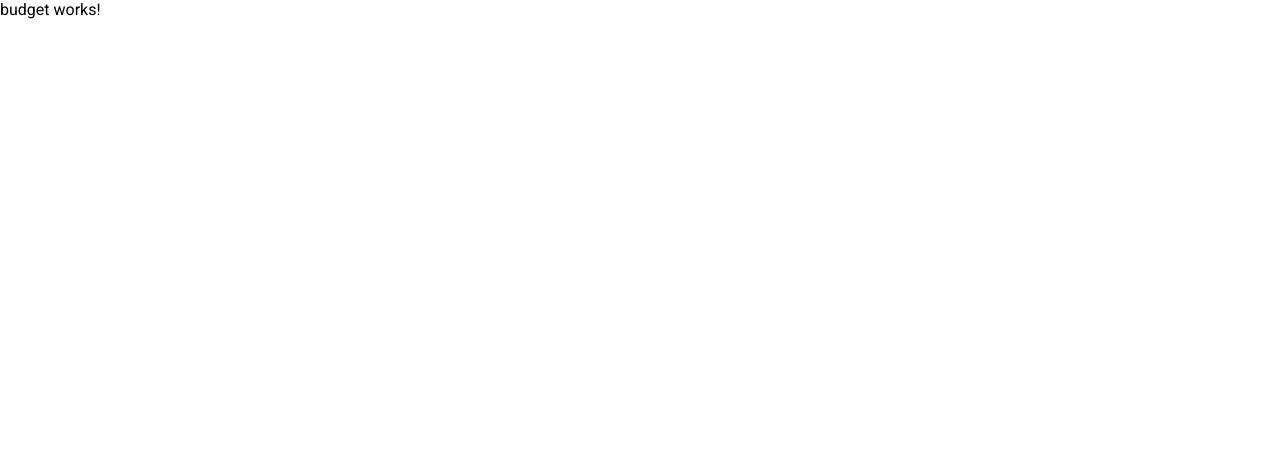
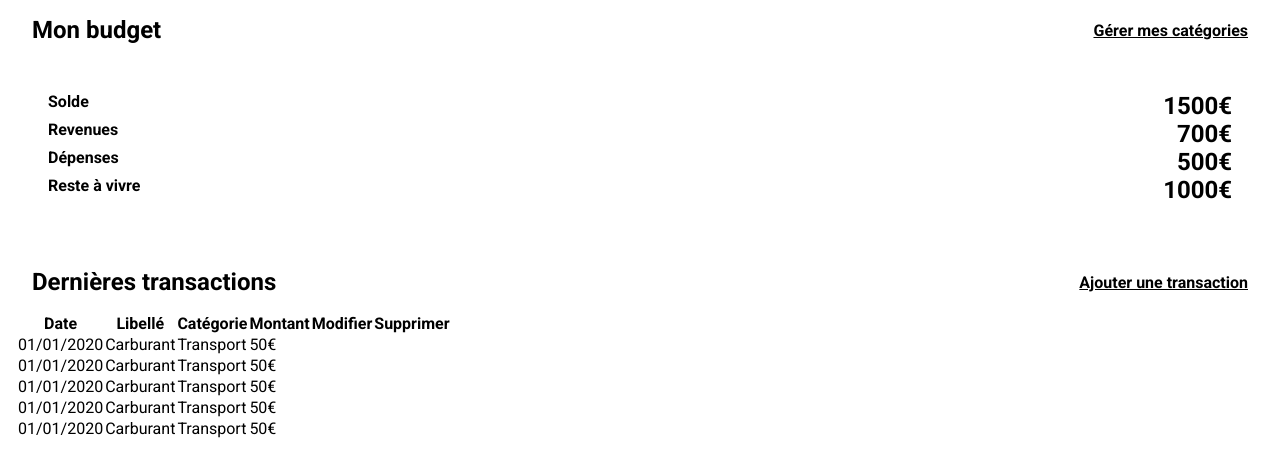
Before and after one commit to juan5987/budgetninjafront, an Angular app: page /budget in a window 1280 px wide. Shown: the top 476 px of the page. Built offline with nearby package versions, Linux system fonts and the light colour scheme; a web font is replaced by a local one.

Commit message:
added some html and css

```diff
--- a/src/app/app.module.ts
+++ b/src/app/app.module.ts
@@ -74,7 +74,6 @@ import { SignupModalComponent } from './pages/home/components/signup-modal/signu
     HomeheaderComponent,
     LoginModalComponent,
     SignupModalComponent,
-
   ],
   imports: [
     BrowserModule,
--- a/src/app/pages/budget/budget.component.html
+++ b/src/app/pages/budget/budget.component.html
@@ -1 +1,86 @@
-<p>budget works!</p>
+<div class="budget">
+  <section class="budget__indicators">
+    <header class="budget__indicators__header">
+      <h2 class="budget__indicators__header__title">Mon budget</h2>
+      <a class="budget__indicators__header__link" routerLink="/categories">Gérer mes catégories</a>
+    </header>
+    <div class="budget__indicators__content">
+      <div class="budget__indicators__content__item">
+        <div class="budget__indicators__content__item__label">Solde</div>
+        <div class="budget__indicators__content__item__value">1500€</div>
+      </div>
+      <div class="budget__indicators__content__item">
+        <div class="budget__indicators__content__item__label">Revenues</div>
+        <div class="budget__indicators__content__item__value">700€</div>
+      </div>
+      <div class="budget__indicators__content__item">
+        <div class="budget__indicators__content__item__label">Dépenses</div>
+        <div class="budget__indicators__content__item__value">500€</div>
+      </div>
+      <div class="budget__indicators__content__item">
+        <div class="budget__indicators__content__item__label">Reste à vivre</div>
+        <div class="budget__indicators__content__item__value">1000€</div>
+      </div>
+    </div>
+  </section>
+  <section class="budget__transactions">
+    <header class="budget__transactions__header">
+      <h2 class="budget__transactions__header__title">Dernières transactions</h2>
+      <button class="budget__transactions__header__link">Ajouter une transaction</button>
+    </header>
+    <table class="budget__transactions__table">
+      <thead>
+        <tr>
+          <th>Date</th>
+          <th>Libellé</th>
+          <th>Catégorie</th>
+          <th>Montant</th>
+          <th>Modifier</th>
+          <th>Supprimer</th>
+        </tr>
+      </thead>
+      <tbody>
+        <tr>
+          <td>01/01/2020</td>
+          <td>Carburant</td>
+          <td>Transport</td>
+          <td>50€</td>
+          <td></td>
+          <td></td>
+        </tr>
+        <tr>
+          <td>01/01/2020</td>
+          <td>Carburant</td>
+          <td>Transport</td>
+          <td>50€</td>
+          <td></td>
+          <td></td>
+        </tr>
+        <tr>
+          <td>01/01/2020</td>
+          <td>Carburant</td>
+          <td>Transport</td>
+          <td>50€</td>
+          <td></td>
+          <td></td>
+        </tr>
+        <tr>
+          <td>01/01/2020</td>
+          <td>Carburant</td>
+          <td>Transport</td>
+          <td>50€</td>
+          <td></td>
+          <td></td>
+        </tr>
+        <tr>
+          <td>01/01/2020</td>
+          <td>Carburant</td>
+          <td>Transport</td>
+          <td>50€</td>
+          <td></td>
+          <td></td>
+        </tr>
+      </tbody>
+    </table>
+  </section>
+</div>
--- /dev/null
+++ b/src/app/pages/budget/budget.component.sass
@@ -0,0 +1,64 @@
+.budget
+  width: 100vw
+  height: 100vh
+  display: flex
+  flex-direction: column
+
+  &__indicators
+    width: 100%
+    padding: 1rem
+
+    &__header
+      display: flex
+      justify-content: space-between
+      align-items: center
+      padding: 0 1rem
+      margin-bottom: 1rem
+
+      &__title
+        font-size: 1.5rem
+        font-weight: 700
+
+      &__link
+        font-size: 1rem
+        font-weight: 700
+        text-decoration: underline
+
+    &__content
+      display: flex
+      flex-direction: column
+      align-items: flex-start
+      width: 100%
+      padding: 2rem
+
+      &__item
+        width: 100%
+        display: flex
+        justify-content: space-between
+
+        &__value
+          font-size: 1.5rem
+          font-weight: 700
+
+        &__label
+          font-size: 1rem
+          font-weight: 700
+
+  &__transactions
+    padding: 1rem
+
+    &__header
+      display: flex
+      justify-content: space-between
+      align-items: center
+      padding: 0 1rem
+      margin-bottom: 1rem
+
+      &__title
+        font-size: 1.5rem
+        font-weight: 700
+
+      &__link
+        font-size: 1rem
+        font-weight: 700
+        text-decoration: underline
--- a/src/app/pages/budget/budget.component.ts
+++ b/src/app/pages/budget/budget.component.ts
@@ -3,7 +3,7 @@ import { Component } from '@angular/core';
 @Component({
   selector: 'app-budget',
   templateUrl: './budget.component.html',
-  styleUrls: ['./budget.component.css']
+  styleUrls: ['./budget.component.sass']
 })
 export class BudgetComponent {
 
```
Also changed, not shown: src/app/pages/budget/budget.component.css (deleted), 1 other file (tests, documents, lock files or other folders).
